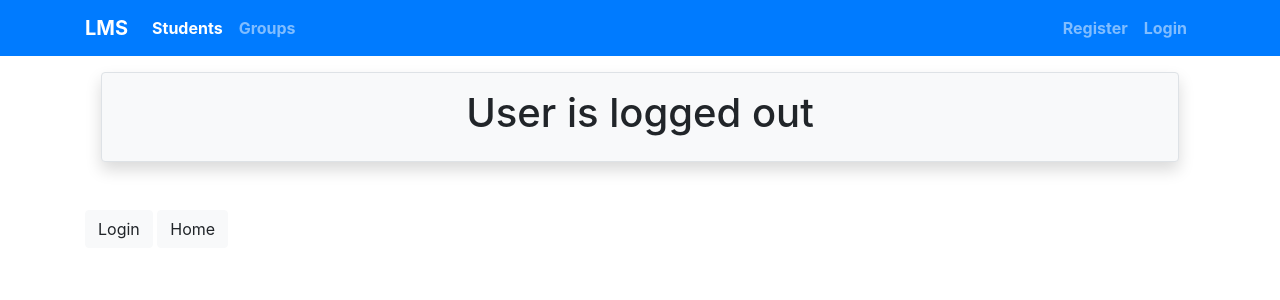
After one commit to dbradul/test_django, a Django app: page /accounts/logout/ in a window 1280 px wide. The commit adds this page. Shown: the top 300 px of the page. Run offline with Django 3.2, Linux system fonts and the light colour scheme; parts of the project's set-up code (start-up, migrations or seed data) failed here and were passed over; some libraries are stand-ins or nearby versions.

Commit message:
Login/logout views

```diff
--- /dev/null
+++ b/accounts/templates/logout.html
@@ -0,0 +1,11 @@
+{% extends 'base.html' %}
+{% load crispy_forms_tags %}
+
+{% block header %}
+        <h1>User is logged out</h1>
+{% endblock %}
+
+{% block content %}
+        <a class="btn btn-light" href="{% url 'accounts:login' %}">Login</a>
+        <a class="btn btn-light" href="{% url 'core:index' %}">Home</a>
+{% endblock %}
--- /dev/null
+++ b/accounts/urls.py
@@ -0,0 +1,12 @@
+from django.urls import path
+
+from accounts.views import AccountCreateView, AccountLoginView, AccountLogoutView, AccountUpdateView
+
+app_name = 'accounts'
+
+urlpatterns = [
+    path('register/', AccountCreateView.as_view(), name='register'),
+    path('login/', AccountLoginView.as_view(), name='login'),
+    path('logout/', AccountLogoutView.as_view(), name='logout'),
+    path('profile/', AccountUpdateView.as_view(), name='profile'),
+]
--- /dev/null
+++ b/accounts/views.py
@@ -0,0 +1,39 @@
+from django.contrib import messages
+from django.contrib.auth.mixins import LoginRequiredMixin
+from django.contrib.auth.models import User
+from django.contrib.auth.views import LoginView, LogoutView
+from django.shortcuts import render
+
+# Create your views here.
+from django.urls import reverse_lazy, reverse
+from django.views.generic import CreateView, UpdateView
+
+from accounts.forms import AccountCreateForm, AccountUpdateForm
+
+
+class AccountCreateView(CreateView):
+    model = User
+    template_name = 'registration.html'
+    form_class = AccountCreateForm
+    success_url = reverse_lazy('core:index')
+
+
+class AccountLoginView(LoginView):
+    template_name = 'login.html'
+
+    def get_redirect_url(self):
+        return reverse('core:index')
+
+
+class AccountLogoutView(LogoutView):
+    template_name = 'logout.html'
+
+
+class AccountUpdateView(LoginRequiredMixin, UpdateView):
+    model = User
+    template_name = 'profile.html'
+    form_class = AccountUpdateForm
+    success_url = reverse_lazy('core:index')
+
+    def get_object(self, queryset=None):
+        return self.request.user
--- a/lms/settings.py
+++ b/lms/settings.py
@@ -43,7 +43,8 @@ INSTALLED_APPS = [
     'crispy_forms',
 
     'students',
-    'groups'
+    'groups',
+    'accounts',
 ]
 
 MIDDLEWARE = [
--- a/lms/urls.py
+++ b/lms/urls.py
@@ -29,6 +29,7 @@ urlpatterns = [
     path('', include('core.urls')),
     path('students/', include('students.urls')),
     path('groups/', include('groups.urls')),
+    path('accounts/', include('accounts.urls')),
 ]
 
 
--- a/students/views.py
+++ b/students/views.py
@@ -1,3 +1,4 @@
+from django.contrib.auth.mixins import LoginRequiredMixin
 from django.db.models import Q
 from django.http import HttpResponse, HttpResponseRedirect
 from django.shortcuts import render, get_object_or_404
@@ -142,7 +143,7 @@ class StudentEditView(EditView):
         return self.model.objects.get(uuid=id)
 
 
-class StudentUpdateView(UpdateView):
+class StudentUpdateView(LoginRequiredMixin, UpdateView):
 
     model = Student
     form_class = StudentEditForm
--- a/templates/base.html
+++ b/templates/base.html
@@ -41,10 +41,29 @@
 {#        <a class="nav-link disabled" href="#" tabindex="-1" aria-disabled="true">Disabled</a>#}
 {#      </li>#}
     </ul>
-{#    <form class="form-inline my-2 my-lg-0">#}
-{#      <input class="form-control mr-sm-2" type="search" placeholder="Search" aria-label="Search">#}
-{#      <button class="btn btn-outline-success my-2 my-sm-0" type="submit">Search</button>#}
-{#    </form>#}
+
+    <ul class="navbar-nav ">
+
+            {%  if user.is_authenticated %}
+                  <li class="nav-item">
+                    <a class="nav-link" href="{% url 'accounts:profile' %}">Profile ({{ user.username }})</a>
+                  </li>
+
+                  <li class="nav-item">
+                    <a class="nav-link" href="{% url 'accounts:logout' %}">Log out</a>
+                  </li>
+            {% else %}
+                  <li class="nav-item">
+                    <a class="nav-link" href="{% url 'accounts:register' %}">Register</a>
+                  </li>
+
+                  <li class="nav-item">
+                    <a class="nav-link" href="{% url 'accounts:login' %}">Login</a>
+                  </li>
+            {% endif %}
+
+    </ul>
+
   </div>
   </div>
 </nav>
@@ -56,6 +75,8 @@
 {#                </h1>#}
 {#            {% endblock%}#}
 {##}
+
+
 
             <div class="border rounded text-center p-3 m-3 mb-5 bg-light shadow">
                 {% block header %}
```
Also changed, not shown: accounts/forms.py (added, +13 -0 lines), accounts/templates/login.html (added, +18 -0 lines), accounts/templates/profile.html (added, +17 -0 lines), accounts/templates/registration.html (added, +18 -0 lines), students/forms.py (+16 -13 lines), templates/index.html (+0 -7 lines), db.sqlite3.
